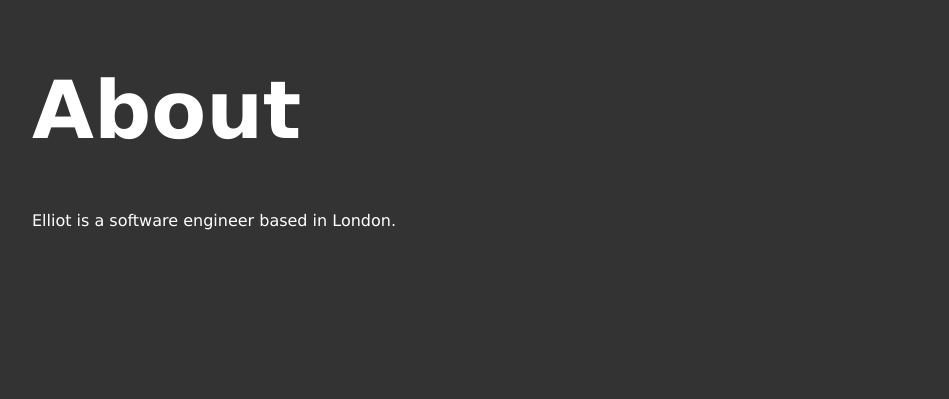
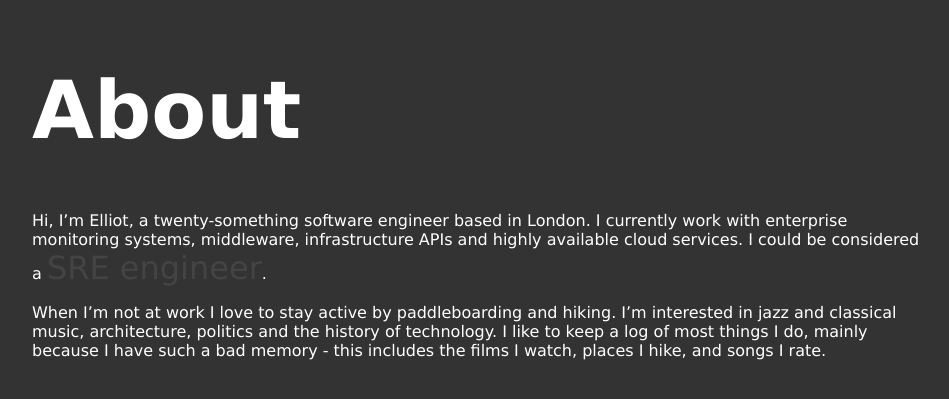
Before and after one commit to ealker/ealker.github.io, a Jekyll site: the page built from about.md, in a window 1280 px wide. Shown: the top 399 px of the page, without its empty margins (160-1109 px from the left). Built offline with Jekyll 4.4.1, drawn with Linux system fonts in a browser that asks for light colours.

Commit message:
Update about.md

```diff
--- a/about.md
+++ b/about.md
@@ -3,4 +3,6 @@ layout: page
 title: About
 ---
 
-Elliot is a software engineer based in London.
+Hi, I'm Elliot, a twenty-something software engineer based in London. I currently work with enterprise monitoring systems, middleware, infrastructure APIs and highly available cloud services. I could be considered a [SRE engineer](https://www.redhat.com/en/topics/devops/what-is-sre).
+
+When I'm not at work I love to stay active by paddleboarding and hiking. I'm interested in jazz and classical music, architecture, politics and the history of technology. I like to keep a log of most things I do, mainly because I have such a bad memory - this includes the films I watch, places I hike, and songs I rate.
```
